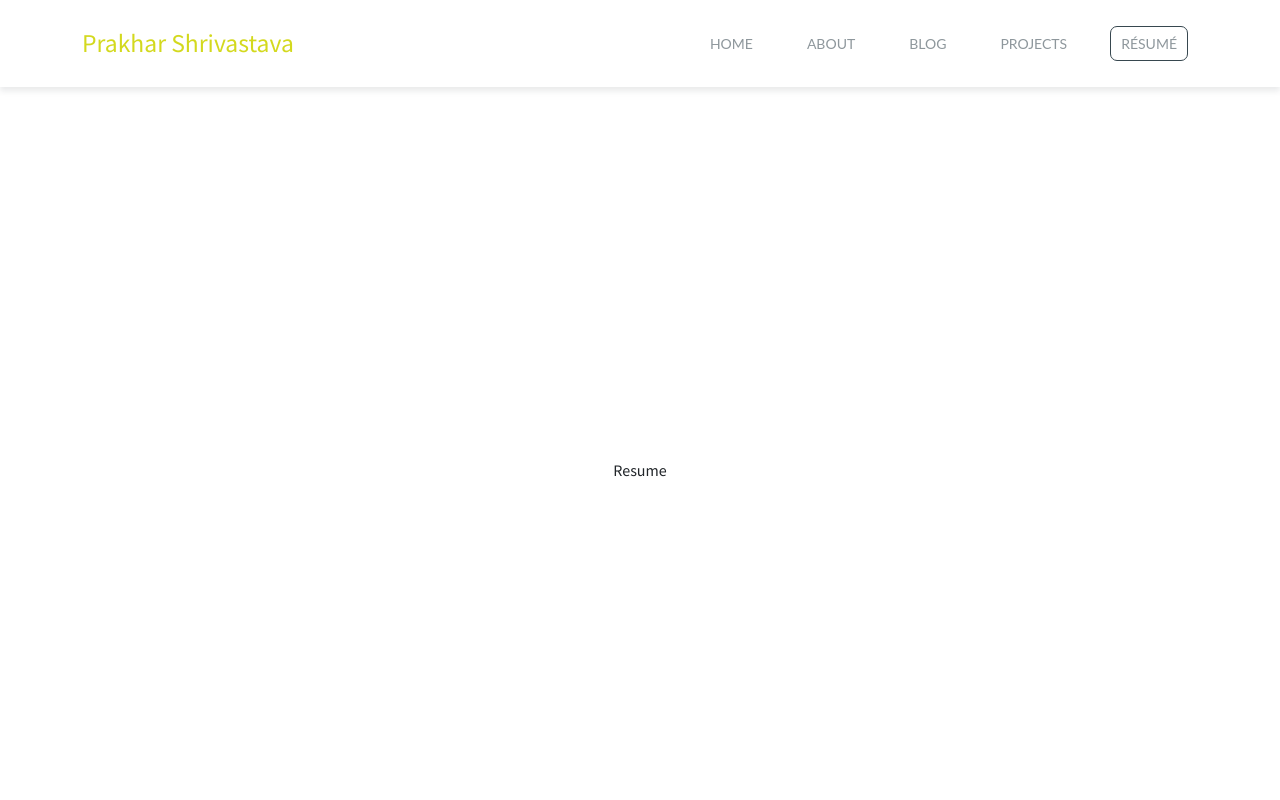
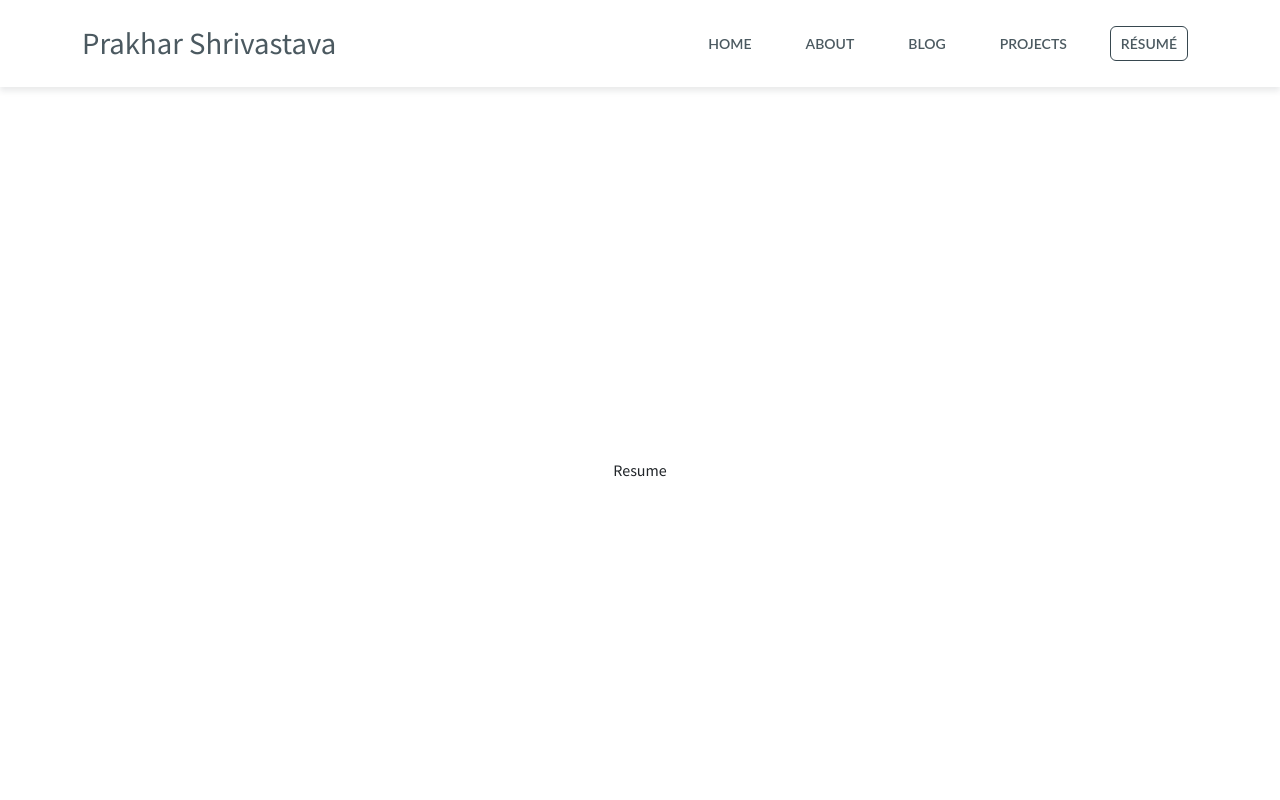
Before and after one commit to prakhar7s/all-in-one, a React (Create React App) app: page /all-in-one/resume in a window 1280 px wide. Shown: the top 800 px of the page. Built offline with nearby package versions, Linux system fonts and the light colour scheme; a web font is replaced by a local one.

Commit message:
about page done

```diff
--- a/src/App.js
+++ b/src/App.js
@@ -1,10 +1,39 @@
+import { useContext, useEffect } from "react";
+import { useLocation } from "react-router";
 import Footer from "./components/footer/footer";
 import Header from "./components/header/header";
+import { HeaderContext } from "./context/header-context";
 import MainRoutes from "./routes/routes";
 
 function App() {
+  const { setStateValues, isHomePage } = useContext(HeaderContext);
+  const location = useLocation();
+
+  const listenScrollEvent = () => {
+    if (window.scrollY < 15) {
+      setStateValues("isScrolled", false);
+    } else if (window.scrollY >= 15) {
+      setStateValues("isScrolled", true);
+    }
+  };
+  useEffect(() => {
+    const isHomePage = location.pathname.includes("about");
+    setStateValues("isHomePage", !isHomePage);
+  }, [location, setStateValues]);
+  useEffect(() => {
+    window.addEventListener("scroll", listenScrollEvent);
+
+    return () => window.removeEventListener("scroll", listenScrollEvent);
+    // eslint-disable-next-line
+  }, [setStateValues]);
+
   return (
-    <div className="app">
+    <div
+      className="app"
+      style={{
+        paddingTop: isHomePage ? 70 : 0,
+      }}
+    >
       <Header />
       <MainRoutes />
       <Footer />
--- a/src/components/about/about.jsx
+++ b/src/components/about/about.jsx
@@ -1,11 +1,48 @@
+import CoverImage from "../cover-image/cover-image";
+
 const About = () => (
   <div
-    className="d-flex justify-content-center align-items-center"
+    className="d-flex justify-content-start align-items-start"
     style={{
       minHeight: "100vh",
     }}
   >
-    About
+    <CoverImage src="https://images.unsplash.com/photo-1451187580459-43490279c0fa?ixlib=rb-1.2.1&ixid=MnwxMjA3fDB8MHxzZWFyY2h8NTJ8fGxpZ2h0fGVufDB8fDB8fA%3D%3D&auto=format&fit=crop&w=500&q=60" />
+    <div
+      className="container text-red mb-4 px-3 px-md-4"
+      style={{
+        zIndex: 1,
+        marginTop: 300,
+      }}
+    >
+      <div
+        className="mx-md-4 b-shadow rounded bg-white border my-3 p-3 h-100"
+        style={{
+          minHeight: "100vh",
+        }}
+      >
+        <h1 className="text-center text-weight-bold">ABOUT</h1>
+        <h2>Hi, I'm Prakhar!</h2>
+        <div className="">
+          <p className="font-sans-pro">
+            I love to build, and I love working on impactful products with
+            talented people.
+          </p>
+          <p className="font-sans-pro">
+            I'm currently a mobile app developer intern @ APICon. I'm also
+            interned at Bread, an exciting project, and writing for
+            GeeksforGeeks, a programming publication with billions of visits
+            annually.
+          </p>
+          <p className="font-sans-pro">
+            In my free time, I write articles on my blog, build fun
+            side-projects, and occasionally do computer science research at
+            institutions like Boston University. I'm also a student, so school
+            is a big part of my life too.
+          </p>
+        </div>
+      </div>
+    </div>
   </div>
 );
 
--- /dev/null
+++ b/src/components/cover-image/cover-image.css
@@ -0,0 +1,15 @@
+.cover-image-div {
+  position: absolute;
+}
+.cover-image-div img {
+  --dark-overlay: linear-gradient(rgba(0, 0, 0, 0.55), rgba(0, 0, 0, 0.55));
+  height: 40rem;
+  width: 100vw;
+  background-size: cover;
+  background-position: 50%;
+  background-attachment: fixed;
+  background-repeat: no-repeat;
+  background-image: var(--dark-overlay), var(--photo-url);
+  -webkit-clip-path: polygon(0 0, 100% 0, 100% calc(100% - 10rem), 0 100%);
+  clip-path: polygon(0 0, 100% 0, 100% calc(100% - 10rem), 0 100%);
+}
--- /dev/null
+++ b/src/components/cover-image/cover-image.jsx
@@ -0,0 +1,11 @@
+import "./cover-image.css";
+
+const CoverImage = ({ src }) => {
+  return (
+    <div className="cover-image-div">
+      <img src={src} alt="cover" loading="lazy" />
+    </div>
+  );
+};
+
+export default CoverImage;
--- a/src/components/footer/footer.jsx
+++ b/src/components/footer/footer.jsx
@@ -108,7 +108,7 @@ const Footer = () => {
             href="mailto:prakharshrivastava971@gmail.com"
             target="_blank"
             rel="noreferrer"
-            className="mx-2 special-link"
+            className="mx-1 pt-1 special-link"
           >
             prakharshrivastava971@gmail.com
           </a>
--- a/src/components/header/header.css
+++ b/src/components/header/header.css
@@ -1,45 +1,32 @@
 header {
   box-shadow: 0 4px 6px rgb(38 50 56 / 10%);
   z-index: 9999;
-  background: var(--primary-color);
+  transition: 0.2s all;
 }
 
 header .name-sm {
-  font-size: clamp(1.2em, 2vw, 2em);
+  font-size: clamp(1.6em, 2.4vw, 2.4em);
   font-weight: 400;
-  color: #2bff00;
-  animation: color-rotate 4s;
-  animation-iteration-count: infinite;
-  animation-direction: alternate;
+  color: rgba(var(--headerColor), 0.9);
 }
 
 .header-links a {
   margin: 10px;
   padding: 6px 10px;
-  color: #37474f90;
+  color: rgba(var(--headerColor), 0.9);
   text-transform: uppercase;
   font-size: 14px;
   transition: 0.3s border;
   border: 1px solid transparent;
-  border-radius: 7px;
+  border-radius: 6px;
+  font-weight: 600;
 }
 
 .header-links a:hover {
-  border-color: #37474f30;
-  color: #37474f90;
+  border-color: rgba(var(--headerColor), 0.5);
+  color: rgba(var(--headerColor), 0.9);
 }
 
 .header-links a.active {
-  border-color: #37474f;
+  border-color: rgba(var(--headerColor), 1);
 }
-
-@keyframes color-rotate {
-  from {
-    filter: hue-rotate(0deg);
-    opacity: 0;
-  }
-  to {
-    filter: hue-rotate(360deg);
-    opacity: 1;
-  }
-}
--- a/src/components/header/header.jsx
+++ b/src/components/header/header.jsx
@@ -1,13 +1,34 @@
 import { NavLink } from "react-router-dom";
 import "./header.css";
+import { useMediaQuery } from "react-responsive";
+import { useContext } from "react";
+import { HeaderContext } from "../../context/header-context";
 
 const Header = () => {
+  const isDesktop = useMediaQuery({
+    query: "(min-width: 724px)",
+  });
+
+  const { isScrolled, isHomePage } = useContext(HeaderContext);
+  // "55, 71, 79"
   return (
-    <header className="position-fixed top-0 p-3 bg-white w-100">
-      <div className="container bg-whie d-flex align-items-center justify-content-between">
-        <p className="name-sm m-0 sss font-weight-light font-sans-pro">
+    <header
+      className="header position-fixed top-0 p-3 w-100"
+      style={{
+        backgroundColor: isScrolled ? "white" : "transparent",
+        "--headerColor":
+          isScrolled && isHomePage
+            ? "55, 71, 79"
+            : !isHomePage && !isScrolled
+            ? "255,255,255"
+            : "55,71,79",
+      }}
+    >
+      <div className="container d-flex flex-wrap align-items-center justify-content-center justify-content-md-between">
+        <p className="name-sm m-0 font-weight-light font-sans-pro">
           Prakhar Shrivastava
         </p>
+        {isDesktop && (
           <div className="header-links d-flex flex-gap">
             <NavLink to="/" className="">
               Home
@@ -17,6 +38,7 @@ const Header = () => {
             <NavLink to="/projects">Projects</NavLink>
             <NavLink to="/resume"> RÉSUMÉ</NavLink>
           </div>
+        )}
       </div>
     </header>
   );
--- a/src/components/resued-components/custom-link/custom-link.css
+++ b/src/components/resued-components/custom-link/custom-link.css
@@ -7,6 +7,7 @@
   font-size: 11px;
   cursor: pointer;
   border-radius: 1000px;
+  font-weight: 600;
 }
 
 .custom-link:hover {
--- /dev/null
+++ b/src/context/header-context.js
@@ -0,0 +1,25 @@
+import { Component, createContext } from "react";
+
+export const HeaderContext = createContext();
+
+export class HeaderContextProvider extends Component {
+  constructor(props) {
+    super(props);
+    this.state = {
+      isScrolled: false,
+      isHomePage: true,
+    };
+  }
+
+  setStateValues = (name, value) => this.setState({ [name]: value });
+
+  render() {
+    return (
+      <HeaderContext.Provider
+        value={{ ...this.state, setStateValues: this.setStateValues }}
+      >
+        {this.props.children}
+      </HeaderContext.Provider>
+    );
+  }
+}
--- a/src/index.css
+++ b/src/index.css
@@ -11,9 +11,9 @@ html,
 body {
   overflow-x: hidden;
 }
-.app {
+/* .app {
   padding-top: 70px;
-}
+} */
 
 /* fonts */
 .font-playfair {
--- a/src/index.js
+++ b/src/index.js
@@ -4,12 +4,15 @@ import "./index.css";
 import App from "./App";
 import { BrowserRouter as Router } from "react-router-dom";
 import "../node_modules/bootstrap/dist/css/bootstrap.min.css";
+import { HeaderContextProvider } from "./context/header-context";
 
 ReactDOM.render(
   <Router basename="/all-in-one">
-    <React.StrictMode>
-      <App />
-    </React.StrictMode>
+    <HeaderContextProvider>
+      <React.StrictMode>
+        <App />
+      </React.StrictMode>
+    </HeaderContextProvider>
   </Router>,
   document.getElementById("root")
 );
```
Lines whose indentation alone changed are shown as unchanged.
